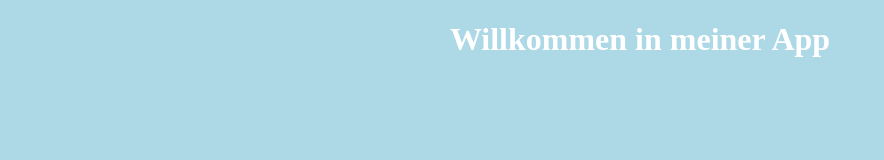
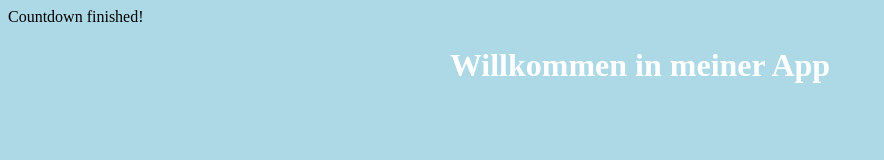
Before and after one commit to baszarioo/fcc--js--jadomfrok, a plain HTML site: page index.html in a window 1280 px wide. Shown: the whole page, without its empty margins (0-884 px from the left). Drawn offline with Linux system fonts and the light colour scheme.

Commit message:
New countdown test

```diff
--- a/app.js
+++ b/app.js
@@ -1 +1,29 @@
+
+// array for countdown.
+const myArray = [];
+for(let i=9; i>0; i-=2){
+    myArray.push(i);
+}
+
+// HTML element where the countdown will be displayed.
+const countdownElement = document.getElementById("countdown");
+
+// Create a function to display the next countdown value
+function countdown() {
+    //Get the next value from the array.
+    const value = myArray.shift();
+    //Display the value in the HTML element
+    countdownElement.innerHTML = value;
+    // Check if there are any more values in the array.
+    if(myArray.length > 0) {
+        // If there are, set a timeout to display the next value.
+        setTimeout(countdown, 1000);
+    } else {
+        //IF there aren't, display a message that the countdown has fin.
+        countdownElement.innerHTML = "Countdown finished!";
+    }
+}
+// Start the countdown;
+countdown();
+
 alert("Hello, World!");
--- a/index.html
+++ b/index.html
@@ -5,6 +5,7 @@
         <link rel="stylesheet" type="text/css" href="style.css">
     </head>
     <body>
+        <div id="countdown" class="countdown">Loading....</div>
         <h1>Willkommen in meiner App</h1>
         <script src="app.js"></script>
     </body>
```
